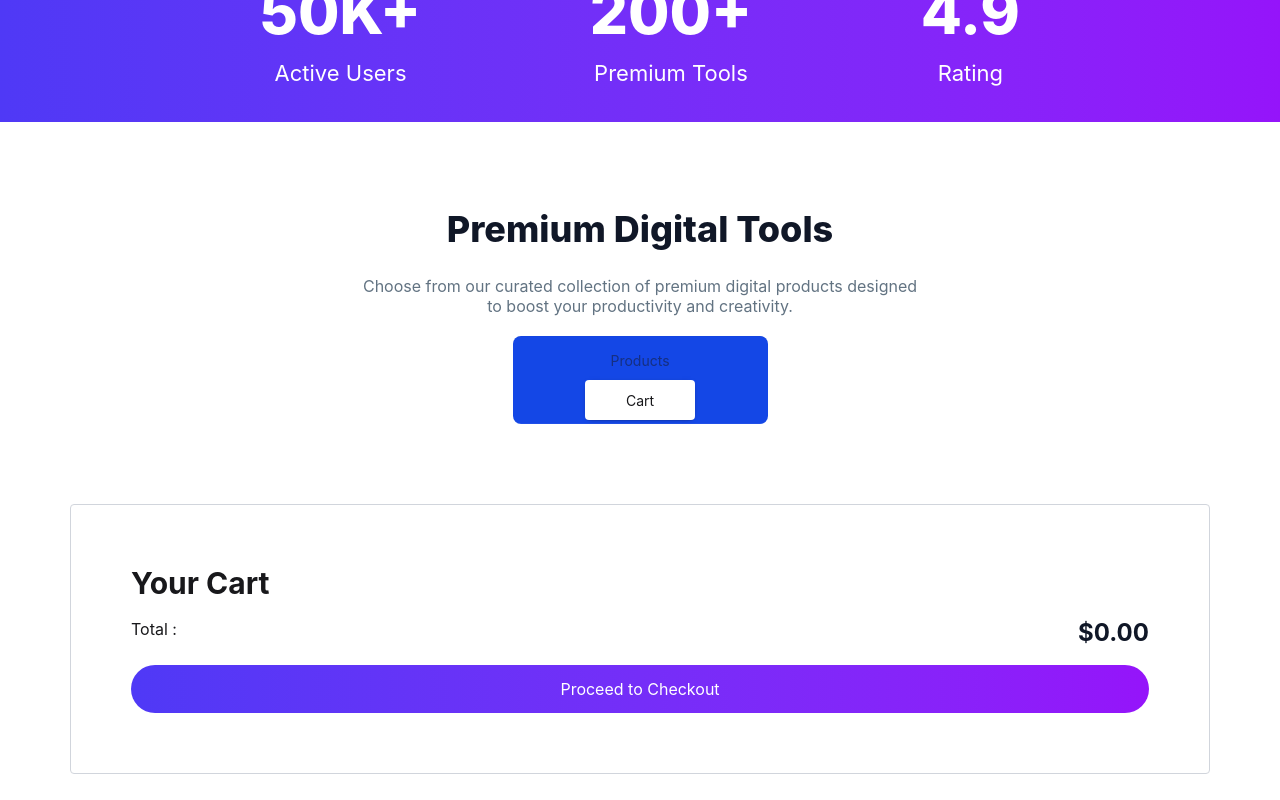
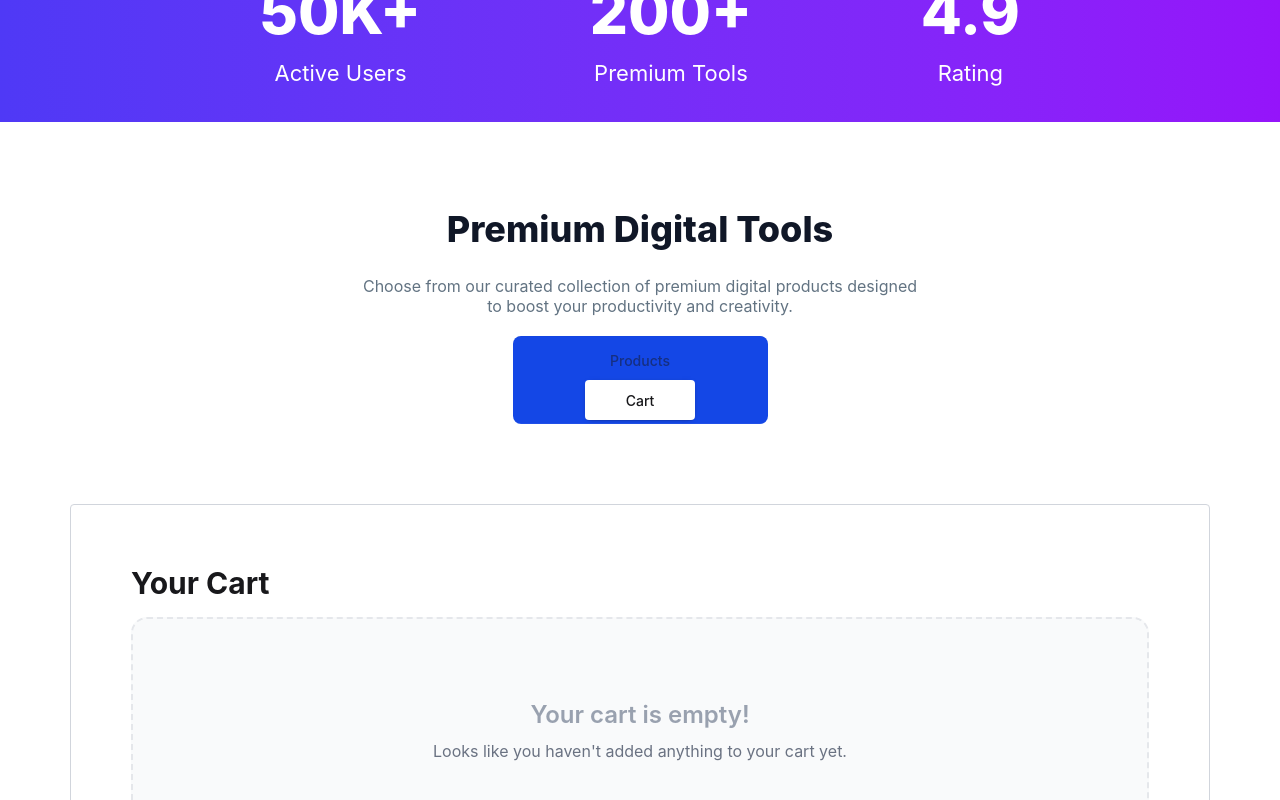
Before and after one commit to rakibulhasanutsho/DigiTools-Platform, a React (Vite) app: page / in a window 1280 px wide. Both pictures are taken after a click on the radio button "Cart". Shown: the part 855-1655 px from the top of the page. Built offline with nearby package versions, Linux system fonts and the light colour scheme.

Commit message:
complete cart functionallity

```diff
--- a/package.json
+++ b/package.json
@@ -13,7 +13,8 @@
     "@tailwindcss/vite": "^4.2.2",
     "react": "^19.1.1",
     "react-dom": "^19.1.1",
-    "react-icons": "^5.6.0"
+    "react-icons": "^5.6.0",
+    "sweetalert2": "^11.26.24"
   },
   "devDependencies": {
     "@eslint/js": "^9.36.0",
--- a/src/App.jsx
+++ b/src/App.jsx
@@ -31,6 +31,10 @@ function App() {
     const remainingCart = carts.filter(item => item.id !== id);
     setCarts(remainingCart);
   }
+  const removeAllCartProduct = () =>{
+    alert("Thank you for your purchase! Your order has been placed.")
+    setCarts([]);
+  }
   return (
     <>
 
@@ -42,7 +46,7 @@ function App() {
       <Models activeTab={activeTab} setActiveTab={setActiveTab }></Models>
       {activeTab ==="Products" ? <Products className="w-[1140px] mx-auto" setActiveTab={setActiveTab} modelPromise={modelPromise} carts={carts}  setCarts= {setCarts} ></Products> : null}
 
-      {activeTab ==="Cart" ?  <Carts setActiveTab={setActiveTab} carts={carts} removeCartProduct={removeCartProduct} ></Carts> :null}
+      {activeTab ==="Cart" ?  <Carts setActiveTab={setActiveTab} carts={carts} removeCartProduct={removeCartProduct} removeAllCartProduct={removeAllCartProduct} ></Carts> :null}
 
       <Accounts></Accounts>
       <Transparent transparentPromise ={transparentPromise}></Transparent>
--- a/src/components/Carts.jsx
+++ b/src/components/Carts.jsx
@@ -1,13 +1,22 @@
 import { FaShoppingBasket } from "react-icons/fa"
-export default  function Carts({carts,removeCartProduct}) {
+import { useState } from "react"
+export default  function Carts({carts,removeCartProduct,removeAllCartProduct}) {
   const totalPrice = carts.reduce((sum, product) => sum + product.price, 0)
+  const [isCheckOuted, setIsCheckOuted] = useState(false)
+
 
   console.log(carts)
     return (
       <div className="w-[1140px] mx-auto border border-gray-300 p-15 flex flex-col gap-4 rounded mb-20">
         <h3 className="text-3xl font-bold ">Your Cart</h3>
         {
-
+        carts.length === 0 ? (
+          <div className="text-center py-20 bg-gray-50 rounded-2xl border-2 border-dashed border-gray-200">
+            <h2 className="text-2xl font-semibold text-gray-400 mb-2 ">Your cart is empty!</h2>
+            <p className="text-[16px] text-gray-500">Looks like you haven't added anything to your cart yet.</p>
+          </div>
+        )
+          :
           carts.map((cart,index)=>{
             return(
 
@@ -34,7 +43,7 @@ export default  function Carts({carts,removeCartProduct}) {
             <p>Total :</p>
             <h3 className="text-2xl font-bold text-[#101727] ">${(totalPrice).toFixed(2)}</h3>
           </div>
-          <button className="bg-gradient-to-r from-[#4F39F6] to-[#9514FA] w-full p-3 cursor-pointer rounded-4xl text-[16px] text-white text-semibold">Proceed to Checkout</button>
+          <button onClick={()=>removeAllCartProduct(true)} className="bg-gradient-to-r from-[#4F39F6] to-[#9514FA] w-full p-3 cursor-pointer rounded-4xl text-[16px] text-white text-semibold">Proceed to Checkout</button>
         </div>
 
 
--- a/src/components/Models.jsx
+++ b/src/components/Models.jsx
@@ -18,8 +18,10 @@ export const Models = ({ setActiveTab}) => {
             <p className='text-[16px] text-[#627382] leading-5 whitespace-normal'>Choose from our curated collection of premium digital products designed <br /> to boost your productivity and creativity.</p>
 
               <div className="tabs tabs-box justify-center w-[255px]  bg-blue-700 mx-auto">
-                <input type="radio" name="my_tabs_1" className="tab px-10 border " aria-label="Products" defaultChecked onClick={()=> setActiveTab("Products")} />
-                <input type="radio" name="my_tabs_1" className="tab px-10 border" aria-label="Cart" onClick={()=> setActiveTab("Cart")}  />
+                <input type="radio" name="my_tabs_1" className="tab px-10 border font-medium" aria-label="Products"
+                 defaultChecked
+                  onClick={()=> setActiveTab("Products")} />
+                <input type="radio" name="my_tabs_1" className="tab px-10 border font-medium" aria-label="Cart" onClick={()=> setActiveTab("Cart")}  />
 
               </div>
 
```
Also changed, not shown: 1 other file (tests, documents, lock files or other folders).
